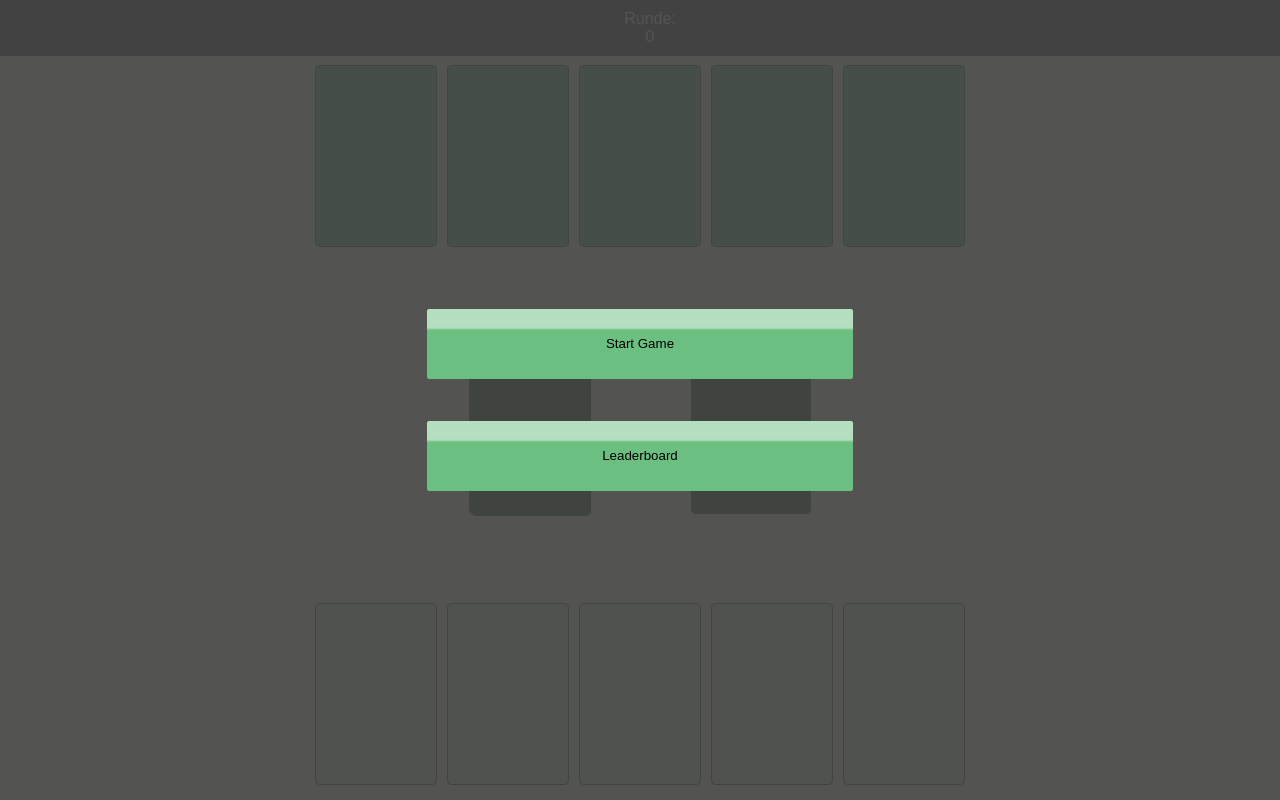
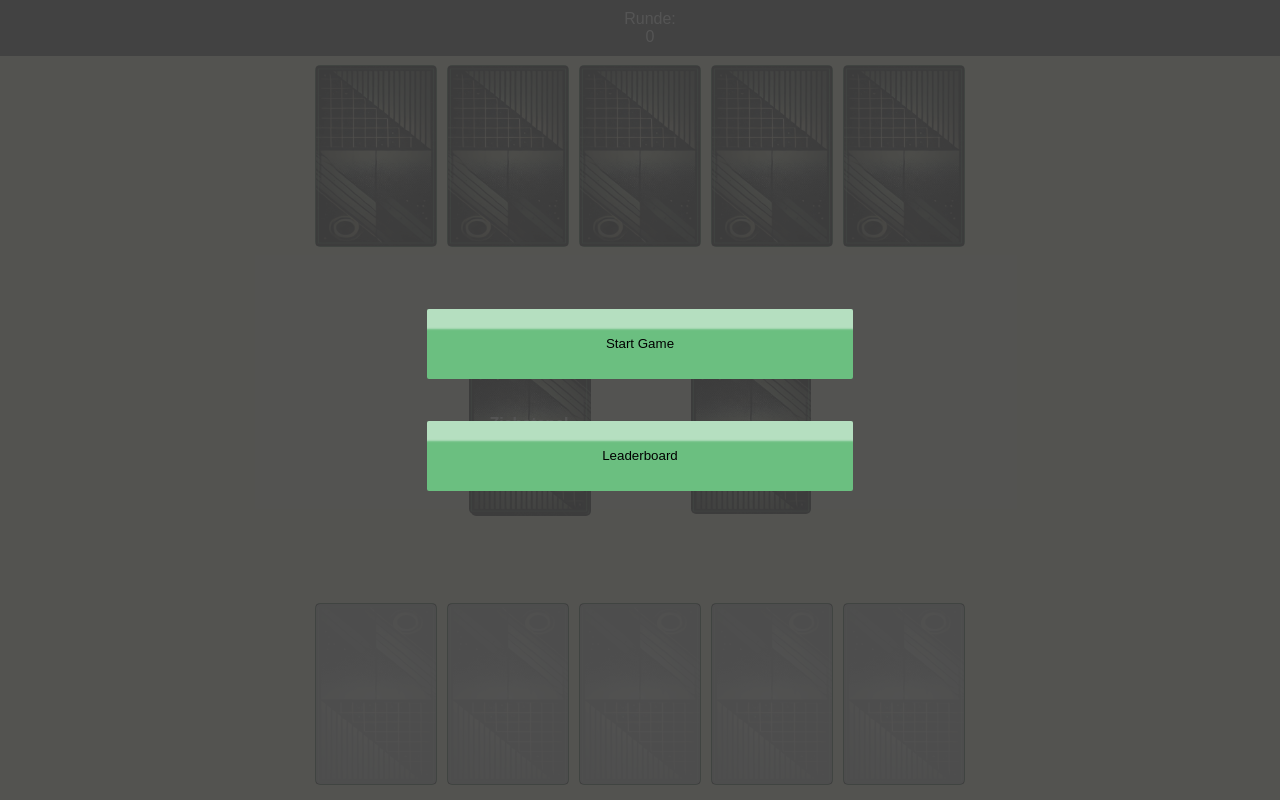
Before and after one commit to dionysm/MauMau, a plain HTML site: page index.html in a window 1280 px wide. Drawn offline with Linux system fonts and the light colour scheme; the site is published under a folder, as on GitHub Pages, so addresses that start at the root find nothing.

Commit message:
Alpha Commit // Still a lot of work ----------------------------------- + implemented early dragNdrop + integrated basic modal function: splash/color pick + cleaned up some files + added startscreen modal - removed navbar buttons ----------------------------------- Still TODO: 7/8/Bube not working Missing End of Game Buggy restart Animations missing Leadearboard missing

```diff
--- a/css/cardgame.css
+++ b/css/cardgame.css
@@ -61,7 +61,7 @@ button{
   height: 90px;
   background: #6BBF80;
   border-radius: 5px;
-  background-image: url("/img/bg_card.png");
+  background-image: url("../img/bg_card.png");
   background-position: center; /* Center the image */
   background-repeat: no-repeat; /* Do not repeat the image */
   background-size: cover; /* Resize the background image to cover the entire container */
@@ -82,7 +82,7 @@ button{
   border-radius: 5px;
   text-align: center;
   font-weight: bold;
-  background-image: url("/img/bg_card.png");
+  background-image: url("../img/bg_card.png");
   background-position: center; /* Center the image */
   background-repeat: no-repeat; /* Do not repeat the image */
   background-size: cover; /* Resize the background image to cover the entire container */
@@ -150,6 +150,10 @@ button:active{
 
 #ziehstapel{
 z-index: 100;
+  display: flex;
+  flex-direction: row;
+  justify-content: space-evenly;
+  align-items: center;
 
 
 }
--- a/index.html
+++ b/index.html
@@ -18,7 +18,7 @@
   </div>
   <div class="deck-area" id="discardDrop" >
     <div class="stapel">
-       <div class="deck" id="ziehstapel" draggable="true" onclick="clickDraw()">Ziehstapel</div>
+       <div class="deck" id="ziehstapel" draggable="true" onclick="clickDraw()"><div>Ziehstapel</div></div>
        <div class="deck" id="doubelstapel">Dupli</div>
     </div>
     <div class="discard" onclick="">Ablagestapel</div>
```
